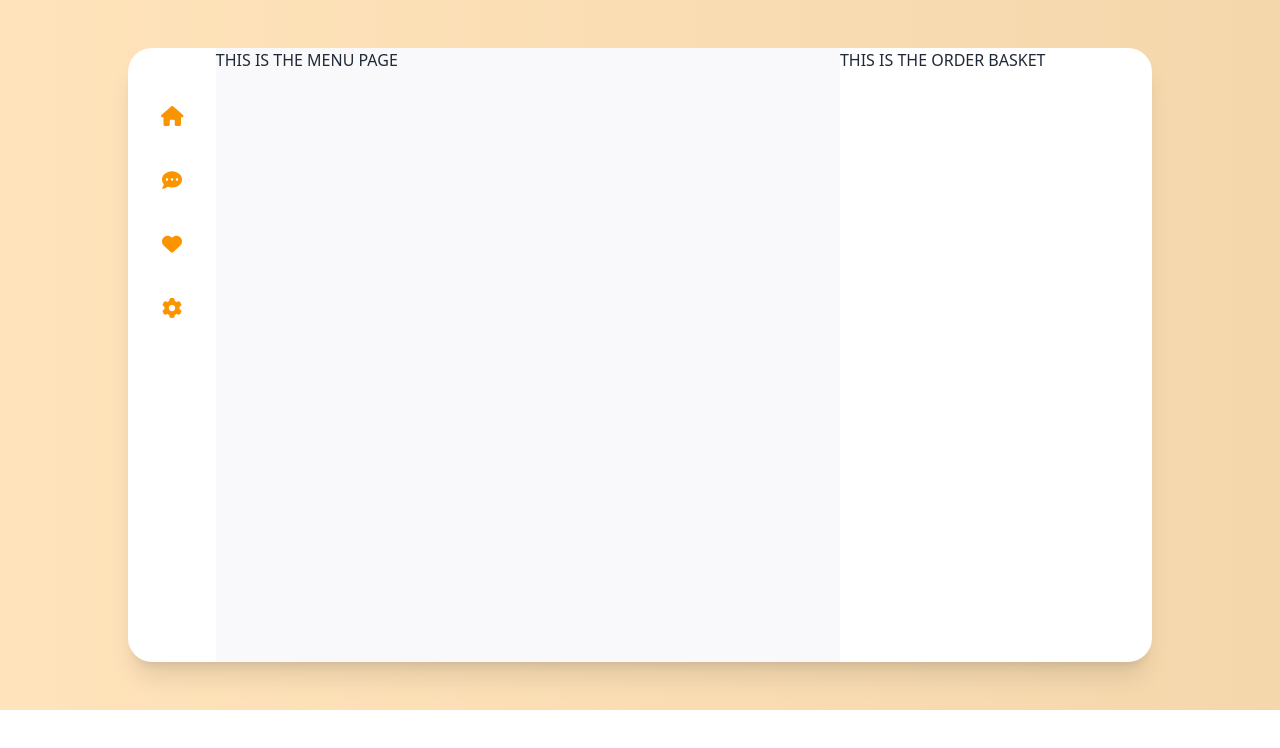
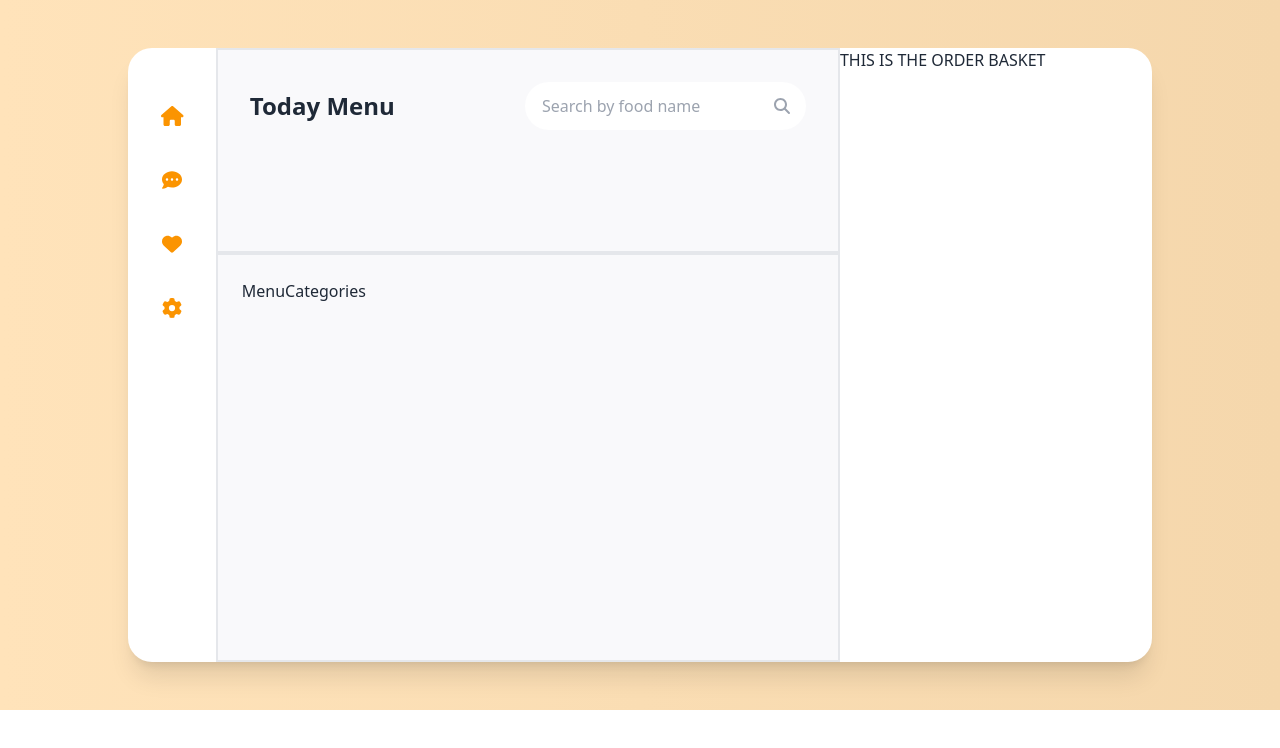
Before and after one commit to izabelaoska/mango-food-delivery, a React (Vite) app: page / in a window 1280 px wide. Shown: the top 748 px of the page. Built offline with nearby package versions, Linux system fonts and the light colour scheme.

Commit message:
feat: header on the MenuPage

```diff
--- a/src/components/MainCard/MainCard.tsx
+++ b/src/components/MainCard/MainCard.tsx
@@ -4,6 +4,9 @@ import { HomePage } from '../../pages/HomePage'
 import { ChatPage } from '../../pages/ChatPage'
 import { FavouritesPage } from '../../pages/FavouritesPage'
 import { SettingsPage } from '../../pages/SettingsPage'
+
+// TODO: LOGIN AND SIGNUP PAGES -> if not logged in redirected to them
+// + ADD Account settings which will redirect to Settings Page
 
 export const MainCard = () => {
   return (
--- a/src/components/MainCard/MenuPage.tsx
+++ /dev/null
@@ -1,3 +0,0 @@
-export const MenuPage = () => {
-  return <div className="flex-grow">THIS IS THE MENU PAGE</div>
-}
--- /dev/null
+++ b/src/components/MainCard/MenuPage/MenuPage.tsx
@@ -0,0 +1,11 @@
+import { MenuCategories } from './components/MenuCategories/MenuCategories'
+import { MenuHeader } from './components/MenuHeader/MenuHeader'
+
+export const MenuPage = () => {
+  return (
+    <div className="flex flex-col h-full">
+      <MenuHeader />
+      <MenuCategories />
+    </div>
+  )
+}
--- /dev/null
+++ b/src/components/MainCard/MenuPage/components/MenuCategories/MenuCategories.tsx
@@ -0,0 +1,9 @@
+import React from 'react'
+
+export const MenuCategories = () => {
+  return (
+    <div className="flex-grow p-6 border-2">
+      MenuCategories
+    </div>
+  )
+}
--- /dev/null
+++ b/src/components/MainCard/MenuPage/components/MenuHeader/MenuHeader.tsx
@@ -0,0 +1,14 @@
+import { SearchTab } from './SearchTab'
+
+export const MenuHeader = () => {
+  return (
+    <div className="flex justify-between flex-grow-0 flex-shrink p-8 border-2 h-1/3">
+      <h1 className="pt-2 text-2xl font-semibold">
+        Today Menu
+      </h1>
+      <div>
+        <SearchTab />
+      </div>
+    </div>
+  )
+}
--- /dev/null
+++ b/src/components/MainCard/MenuPage/components/MenuHeader/SearchTab.tsx
@@ -0,0 +1,19 @@
+import { FontAwesomeIcon } from '@fortawesome/react-fontawesome'
+import { faMagnifyingGlass } from '@fortawesome/free-solid-svg-icons'
+
+export const SearchTab = () => {
+  return (
+    <div className="relative w-full max-w-xs">
+      <input
+        type="text"
+        placeholder="Search by food name"
+        className="w-full max-w-xs pr-8 input rounded-3xl"
+      />
+      <FontAwesomeIcon
+        icon={faMagnifyingGlass}
+        color="#9CA3AF"
+        className="absolute pr-2 transform -translate-y-1/2 right-2 top-1/2"
+      />
+    </div>
+  )
+}
--- a/src/pages/HomePage.tsx
+++ b/src/pages/HomePage.tsx
@@ -1,4 +1,4 @@
-import { MenuPage } from '../components/MainCard/MenuPage'
+import { MenuPage } from '../components/MainCard/MenuPage/MenuPage'
 import { OrderBasket } from '../components/MainCard/OrderBasket'
 
 export const HomePage = () => {
```
